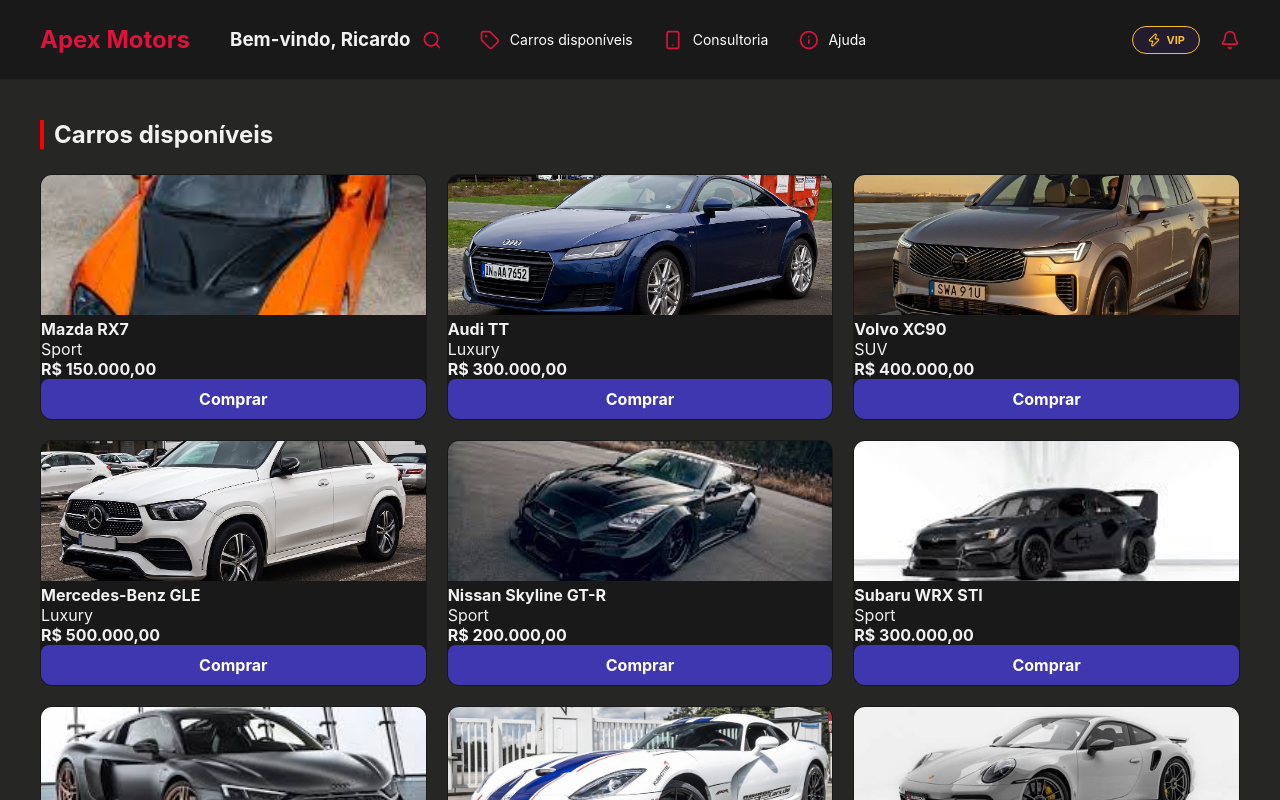
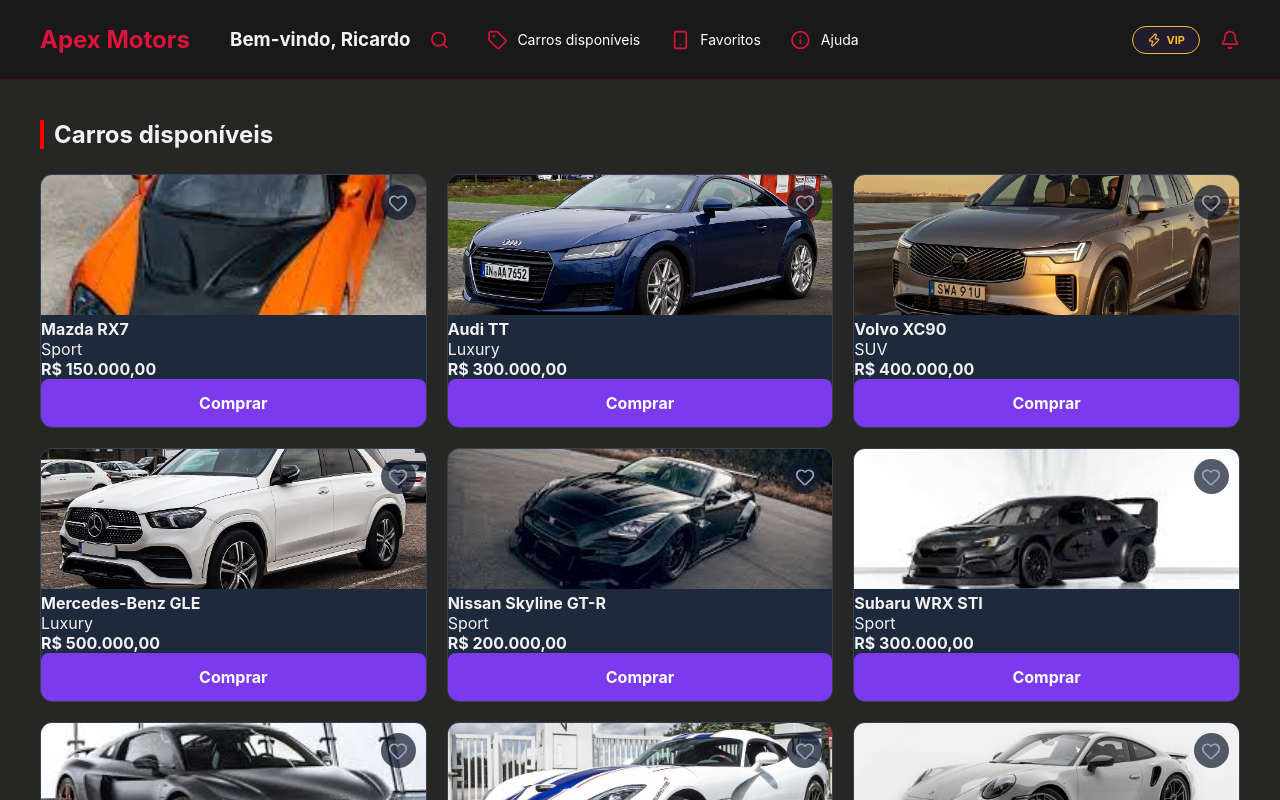
Before and after one commit to Tamaoki19/Apex-Motors, a React (Vite) app: page / in a window 1280 px wide. Shown: the top 800 px of the page. Built offline with nearby package versions, Linux system fonts and the light colour scheme.

Commit message:
modals adicionados

```diff
--- a/src/App.jsx
+++ b/src/App.jsx
@@ -1,8 +1,8 @@
-
 import { useEffect, useState } from 'react';
 import { Header } from './components/Header';
 import { CarrosCard } from './components/Card';
 import { carrosData } from './data/carros';
+import { CarsModal } from "./components/CarsModal";
 import AOS from "aos";
 import "aos/dist/aos.css";
 import "./App.css";
@@ -11,12 +11,24 @@
   const [openSearch, setOpenSearch] = useState(false);
   const [search, setSearch] = useState('');
   const [activeTab, setActiveTab] = useState('dash');
+  const [favorites, setFavorites] = useState([]);
+  const [selectedCar, setSelectedCar] = useState(null);
 
-  const filtredCars = activeTab === 'dash'
-  ? carrosData.filter((car) =>
+  const filtredCars = carrosData
+    .filter((car) =>
       car.title.toLowerCase().includes(search.toLowerCase())
     )
-  : [];
+    .filter((car) =>
+      activeTab === 'dash' || (activeTab === 'favorites' && favorites.includes(car.id))
+    );
+
+  const toggleFavorite = (id) => {
+    setFavorites((prev) =>
+      prev.includes(id)
+        ? prev.filter((favId) => favId !== id)
+        : [...prev, id]
+    );
+  };
 
   useEffect(() => {
     AOS.init({
@@ -25,6 +37,7 @@
       once: false,
     });
   }, []);
+
   return (
     <div className="apex-app">
       <main className="apex-main">
@@ -34,14 +47,17 @@
           setSearch={setSearch}
           setOpenSearch={setOpenSearch}
           openSearch={openSearch}
-          activeTab={activeTab} setActiveTab={setActiveTab}
+          activeTab={activeTab}
+          setActiveTab={setActiveTab}
+
         />
 
         <div className="apex-content">
           <h2 className="section-title">
             {activeTab === 'dash' && 'Carros disponíveis'}
-            {activeTab === 'consultoria' && 'Consultoria'}
-            {activeTab === 'ajuda' && 'Ajuda'}</h2>
+            {activeTab === 'favorites' && 'Favoritos'}
+            {activeTab === 'ajuda' && 'Ajuda'}
+          </h2>
 
           <div className="apex-grid">
 
@@ -54,17 +70,23 @@
                   banner={g.banner}
                   price={g.price}
                   index={index}
+                  isFavorite={favorites.includes(g.id)}
+                  onFavorite={() => toggleFavorite(g.id)}
+                  onBuy={() => setSelectedCar(g)}
                 />
               ))
             ) : (
-                <p style={{ textAlign: 'center', marginTop: '50px' }}>
-                {activeTab === 'dash' && 'Carros disponíveis'}
-                {activeTab === 'consultoria' && 'Converse com nossa consultoria através do whatsapp +55 (88)4002-8922 ou por email através do ApexMotors@consultoria.com'}
-                {activeTab === 'ajuda' && 'Problemas com o site? contate-nos através do email ApexMotors@suporte.com'}</p>
-              )}
+              <p style={{ textAlign: 'center', marginTop: '50px' }}>
+                {activeTab === 'dash' && 'Nenhum carro encontrado'}
+                {activeTab === 'favorites' && 'Nenhum favorito ainda'}
+                {activeTab === 'favorites' && 'nenhum favorito ainda'}
+                {activeTab === 'ajuda' && 'Problemas com o site? Contate o suporte'}
+              </p>
+            )}
           </div>
         </div>
       </main>
+      <CarsModal car={selectedCar} onClose={() => setSelectedCar(null)} />
     </div>
   );
 }
--- a/src/components/Card.css
+++ b/src/components/Card.css
@@ -30,3 +30,60 @@
   gap: 8px;
 }
 .buy-btn h3 { font-size: 16px; }
+
+.apex-card {
+  background-color: #1e293b;
+  border-radius: 12px;
+  overflow: hidden;
+  border: 1px solid #334155;
+  transition: 0.3s;
+  cursor: pointer;
+  position: relative;
+}
+
+.apex-card:hover {
+  transform: translateY(-5px);
+  border-color: #7c3aed;
+}
+
+.card-img { width: 100%; height: 140px; object-fit: cover; }
+
+.card-info { padding: 15px; }
+
+.play-btn {
+  width: 100%;
+  padding: 10px;
+  background: #7c3aed;
+  color: white;
+  border: none;
+  border-radius: 8px;
+  cursor: pointer;
+  display: flex;
+  align-items: center;
+  justify-content: center;
+  gap: 8px;
+}
+
+.favorite-btn {
+  position: absolute;
+  top: 10px;
+  right: 10px;
+  background: rgba(15, 23, 42, 0.7);
+  border: none;
+  border-radius: 50%;
+  width: 35px;
+  height: 35px;
+  display: flex;
+  align-items: center;
+  justify-content: center;
+  cursor: pointer;
+  color: #94a3b8;
+  transition: 0.3s;
+}
+
+.favorite-btn.active {
+  color: #7c3aed;
+  background: rgba(124, 58, 237, 0.2);
+}
+
+.favorite-btn:hover { transform: scale(1.1); }
--- a/src/components/Card.jsx
+++ b/src/components/Card.jsx
@@ -1,7 +1,7 @@
 import './Card.css';
+import { Heart } from "lucide-react";
 
-
-export function CarrosCard({ title, category, banner, price }) {
+export function CarrosCard({ title, category, banner, price, isFavorite, onFavorite, onBuy }) {
   return (
     <div className="apex-card"
       data-aos="fade-up"
@@ -9,11 +9,22 @@
     >
         <img src={banner} alt={title} className='card-img' />
 
+        <button
+          className={`favorite-btn ${isFavorite ? 'active' : ''}`}
+          onClick={onFavorite}
+        >
+          <Heart
+            size={20}
+            fill={isFavorite ? "red" : "transparent"}
+            stroke={isFavorite ? "red" : "#94a3b8"}
+          />
+        </button>
+
         <div className="card-content">
             <h4>{title}</h4>
             <p>{category}</p>
             <h4>{price}</h4>
-            <button className='buy-btn'>
+            <button className='buy-btn' onClick={onBuy}>
               <h3>Comprar</h3>
             </button>
         </div>
--- /dev/null
+++ b/src/components/CarsModal.css
@@ -0,0 +1,103 @@
+.modal-overlay {
+  position: fixed;
+  top: 0;
+  left: 0;
+  width: 100%;
+  height: 100%;
+  background: rgba(0, 0, 0, 0.85);
+  display: flex;
+  align-items: center;
+  justify-content: center;
+  z-index: 1000;
+  backdrop-filter: blur(5px);
+}
+
+.modal-content {
+  background: #0f172a;
+  width: 90%;
+  max-width: 500px;
+  border-radius: 16px;
+  overflow: hidden;
+  position: relative;
+  border: 1px solid #334155;
+  animation: modalShow 0.3s ease-out;
+}
+
+@keyframes modalShow {
+  from {
+    opacity: 0;
+    transform: scale(0.9);
+  }
+  to {
+    opacity: 1;
+    transform: scale(1);
+  }
+}
+
+.modal-banner {
+  width: 100%;
+  height: 200px;
+  object-fit: cover;
+}
+
+.modal-body {
+  padding: 25px;
+}
+
+.modal-category {
+  color: #7c3aed;
+  font-size: 12px;
+  font-weight: bold;
+  text-transform: uppercase;
+}
+
+.game-stats {
+  display: flex;
+  justify-content: space-between;
+  margin: 20px 0;
+  padding: 15px 0;
+  border-top: 1px solid #1e293b;
+  border-bottom: 1px solid #1e293b;
+}
+
+.stat {
+  display: flex;
+  align-items: center;
+  gap: 8px;
+  font-size: 13px;
+  color: #94a3b8;
+}
+
+.buy-btn {
+  width: 100%;
+  padding: 14px;
+  background: #7c3aed;
+  color: white;
+  border: none;
+  border-radius: 8px;
+  font-weight: bold;
+  cursor: pointer;
+  transition: 0.2s;
+}
+
+.buy-btn:hover {
+  background: #6d28d9;
+  transform: translateY(-2px);
+}
+
+.close-btn {
+  position: absolute;
+  top: 10px;
+  right: 10px;
+  background: rgba(0, 0, 0, 0.5);
+  border: none;
+  color: white;
+  width: 30px;
+  height: 30px;
+  border-radius: 50%;
+  cursor: pointer;
+  display: flex;
+  align-items: center;
+  justify-content: center;
+  z-index: 10;
+}
--- /dev/null
+++ b/src/components/CarsModal.jsx
@@ -0,0 +1,39 @@
+import "./CarsModal.css"; // Removido a barra inicial para garantir o caminho relativo
+import { X, Trophy, Users, Store, Warehouse, } from "lucide-react";
+
+export function CarsModal({ car, onClose }) {
+  if (!car) return null;
+
+  return (
+    <div className="modal-overlay" onClick={onClose}>
+      <div className="modal-content" onClick={(e) => e.stopPropagation()}>
+        <button className="close-btn" onClick={onClose}>
+          <X />
+        </button>
+
+        <img src={car.banner} alt={car.title} className="modal-banner" />
+
+        <div className="modal-body">
+          <span className="modal-category">{car.category}</span>
+          <h2>{car.title}</h2>
+
+          <div className="cars-stats">
+            <div className="stat">
+              <Store size={20} />
+              <span>1.000 em estoque</span>
+            </div>
+            <div className="stat">
+              <Users size={20} />
+              <span>Avaliação 10/10</span>
+            </div>
+            <div className="stat">
+              <Warehouse size={20} />
+              <span>Suporte oferecido</span>
+            </div>
+          </div>
+          <button className="buy-btn">Comprar</button>
+        </div>
+      </div>
+    </div>
+  );
+}
--- a/src/components/Header.jsx
+++ b/src/components/Header.jsx
@@ -30,7 +30,7 @@
                     )}
                 </div>
                 <div className={`nav-item ${activeTab === 'dash' ? 'active' : ''}`} onClick={() => setActiveTab('dash')}> <Tag size={20} />Carros disponíveis</div>
-                <div className={`nav-item ${activeTab === 'consultoria' ? 'active' : ''}`} onClick={() => setActiveTab('consultoria')}> <Smartphone size={20} />Consultoria</div>
+                <div className={`nav-item ${activeTab === 'favorites' ? 'active' : ''}`} onClick={() => setActiveTab('favorites')}> <Smartphone size={20} />Favoritos</div>
                 <div className={`nav-item ${activeTab === 'ajuda' ? 'active' : ''}`} onClick={() => setActiveTab('ajuda')}> <Info size={20} />Ajuda</div>
             </nav>
             <div className="header-actions">
```
Also changed, not shown: src/app.css (line endings or trailing spaces).
